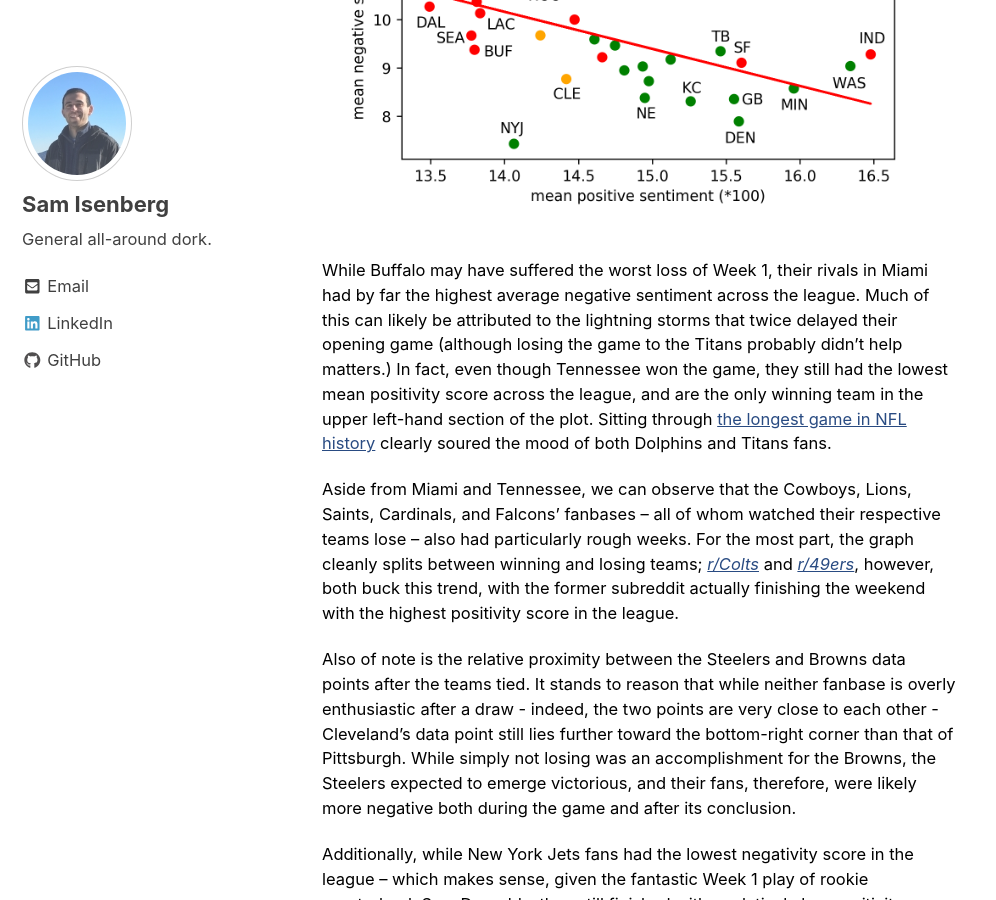
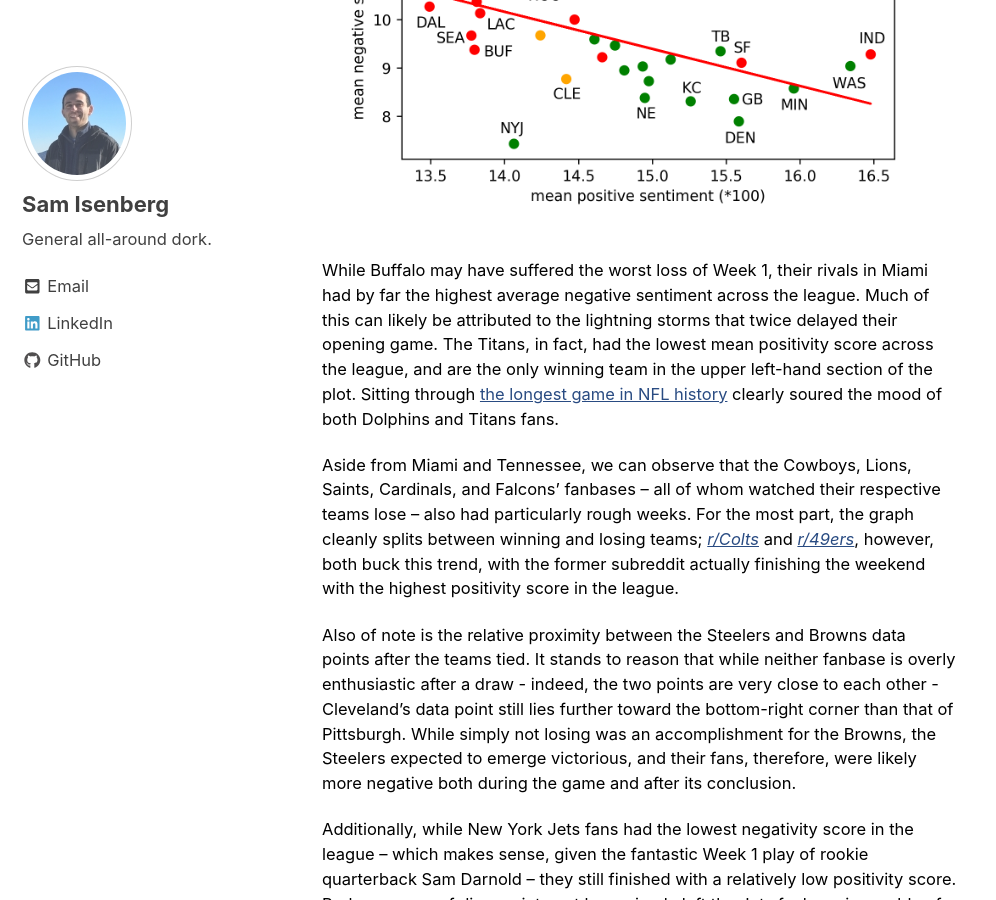
Before and after one commit to saisenberg/saisenberg.github.io, a Jekyll site: the page built from _posts/2018-09-13-nfl-week1.md, in a window 1280 px wide and 900 px high, scrolled down 2556 px. Shown: the whole window, without its empty margins (0-996 px from the left). Built offline with Jekyll 4.4.1, drawn with Linux system fonts in a browser that asks for light colours; nearby versions of some CDN libraries.

```diff
--- a/CHANGELOG (SI).txt
+++ b/CHANGELOG (SI).txt
@@ -1,4 +1,7 @@
 CHANGELOG
+
+0.18
+- attempted to fix project listings page
 
 0.17
 - fixed bulletpoints
--- a/_posts/2018-09-13-nfl-week1.md
+++ b/_posts/2018-09-13-nfl-week1.md
@@ -28,7 +28,7 @@ As follows is a scatterplot of the positivity and negativity of each subreddit
 
 <center><img src="{{ site.url }}{{ site.baseurl }}/images/nfl-week1/sentiment_plot.png" alt="sentiment plot"></center><br>
 
-While Buffalo may have suffered the worst loss of Week 1, their rivals in Miami had by far the highest average negative sentiment across the league. Much of this can likely be attributed to the lightning storms that twice delayed their opening game (although losing the game to the Titans probably didn’t help matters.) In fact, even though Tennessee won the game, they still had the lowest mean positivity score across the league, and are the only winning team in the upper left-hand section of the plot. Sitting through [the longest game in NFL history](http://www.espn.com/nfl/story/_/id/24630193/titans-dolphins-game-goes-nfl-record-7-hours-8-minutes) clearly soured the mood of both Dolphins and Titans fans.
+While Buffalo may have suffered the worst loss of Week 1, their rivals in Miami had by far the highest average negative sentiment across the league. Much of this can likely be attributed to the lightning storms that twice delayed their opening game. The Titans, in fact, had the lowest mean positivity score across the league, and are the only winning team in the upper left-hand section of the plot. Sitting through [the longest game in NFL history](http://www.espn.com/nfl/story/_/id/24630193/titans-dolphins-game-goes-nfl-record-7-hours-8-minutes) clearly soured the mood of both Dolphins and Titans fans.
 
 Aside from Miami and Tennessee, we can observe that the Cowboys, Lions, Saints, Cardinals, and Falcons’ fanbases – all of whom watched their respective teams lose – also had particularly rough weeks. For the most part, the graph cleanly splits between winning and losing teams; [*r/Colts*](https://www.reddit.com/r/Colts/) and [*r/49ers*](http://reddit.com/r/49ers), however, both buck this trend, with the former subreddit actually finishing the weekend with the highest positivity score in the league.
 
```
Also changed, not shown: _pages/projects.md (+1 -1 lines), images/nfl-week1/sentiment_plot.png, images/nfl-week1/sentiment_rankings.png.
